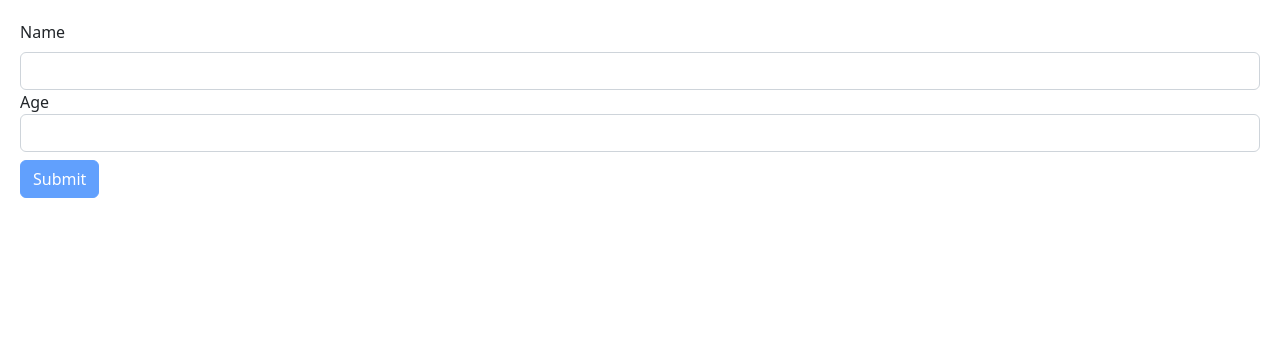
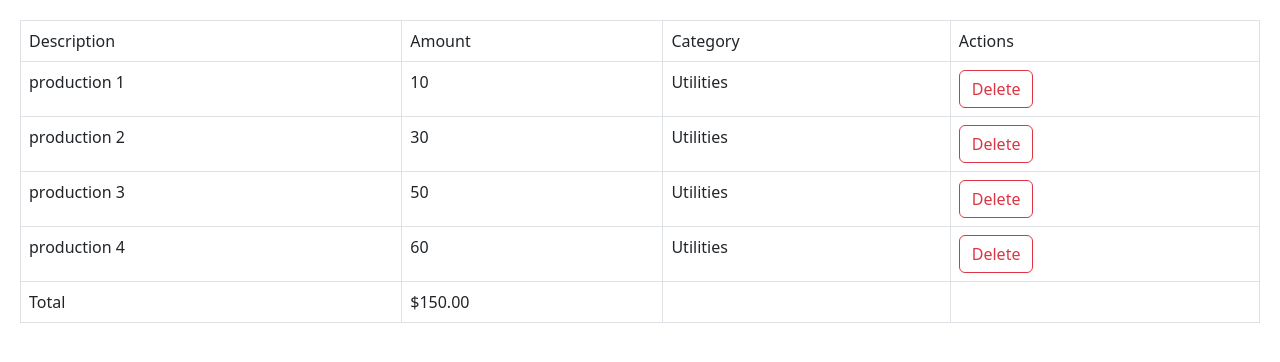
Before and after one commit to Qasimshaheen/react-app, a React (Vite) app: page / in a window 1280 px wide. Shown: the top 362 px of the page. Built offline with nearby package versions, Linux system fonts and the light colour scheme.

Commit message:
Building Expense List

```diff
--- a/src/App.tsx
+++ b/src/App.tsx
@@ -1,10 +1,20 @@
 import { useState } from "react";
-import { Form } from "./components/Form";
+import { ExpenseList } from "./expense-tracker/components/ExpenseList";
 
 function App() {
+  const [expenses, setExpenses] = useState([
+    { id: 1, description: "production 1", amount: 10, category: "Utilities" },
+    { id: 2, description: "production 2", amount: 30, category: "Utilities" },
+    { id: 3, description: "production 3", amount: 50, category: "Utilities" },
+    { id: 4, description: "production 4", amount: 60, category: "Utilities" },
+  ]);
+
+  const handleDelete = (id: number) => {
+    setExpenses(expenses.filter((e) => e.id !== id));
+  };
   return (
     <div>
-      <Form></Form>
+      <ExpenseList expenses={expenses} onDelete={(id) => handleDelete(id)} />
     </div>
   );
 }
--- /dev/null
+++ b/src/expense-tracker/components/ExpenseList.tsx
@@ -0,0 +1,58 @@
+import React from "react";
+
+interface Expense {
+  id: number;
+  description: string;
+  amount: number;
+  category: string;
+}
+interface Props {
+  expenses: Expense[];
+  onDelete: (id: number) => void;
+}
+export const ExpenseList = ({ expenses, onDelete }: Props) => {
+  if (expenses.length === 0) return null;
+  return (
+    <table className="table table-bordered">
+      <thead>
+        <tr>
+          <td>Description</td>
+          <td>Amount</td>
+          <td>Category</td>
+          <td>Actions</td>
+        </tr>
+      </thead>
+      <tbody>
+        {expenses.map((expense) => (
+          <tr key={expense.id}>
+            <td>{expense.description}</td>
+            <td>{expense.amount}</td>
+            <td>{expense.category}</td>
+            <td>
+              <button
+                type="button"
+                className="btn btn-outline-danger"
+                onClick={() => onDelete(expense.id)}
+              >
+                Delete
+              </button>
+            </td>
+          </tr>
+        ))}
+      </tbody>
+      <tfoot>
+        <tr>
+          <td>Total</td>
+          <td>
+            $
+            {expenses
+              .reduce((acc, expense) => expense.amount + acc, 0)
+              .toFixed(2)}
+          </td>
+          <td></td>
+          <td></td>
+        </tr>
+      </tfoot>
+    </table>
+  );
+};
```
